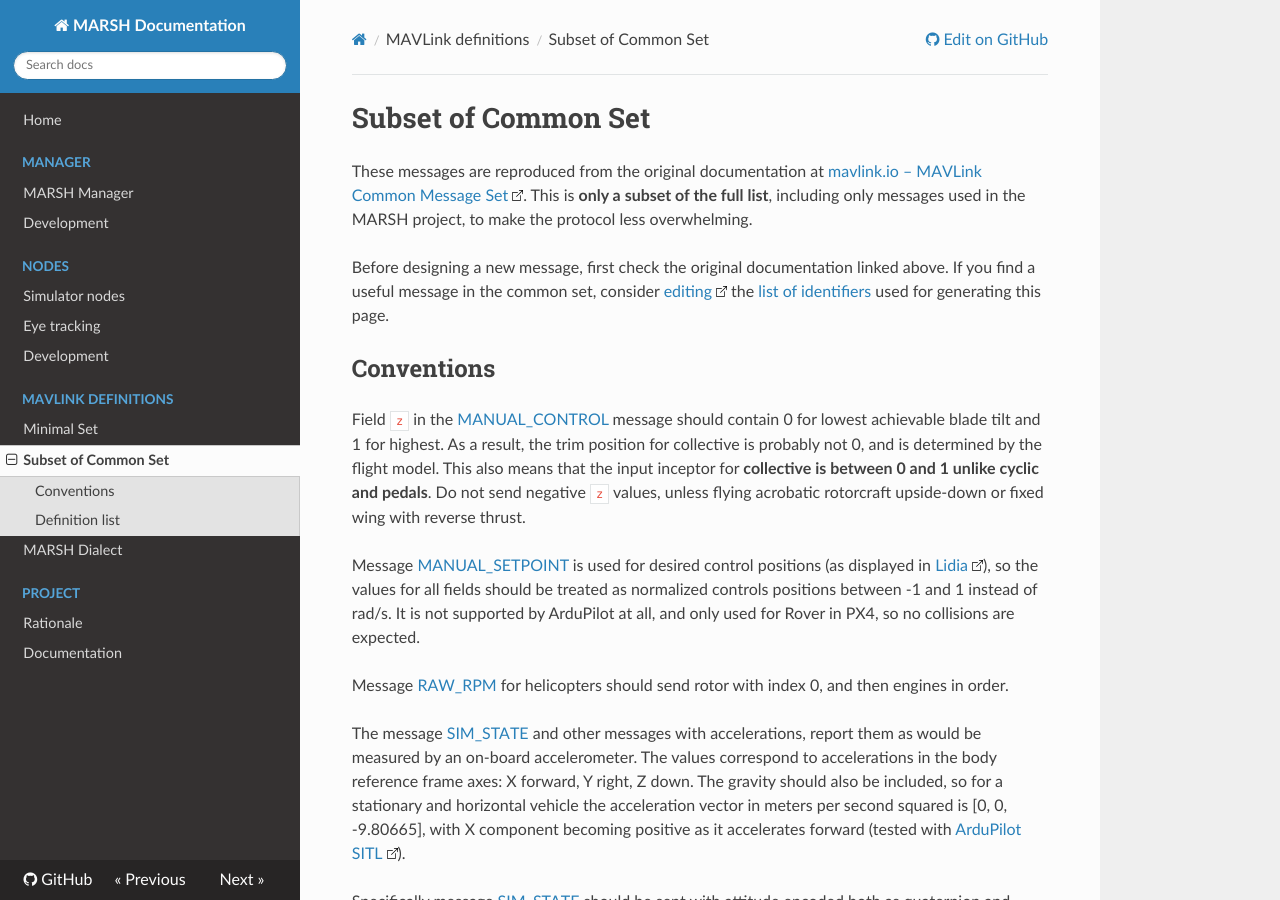
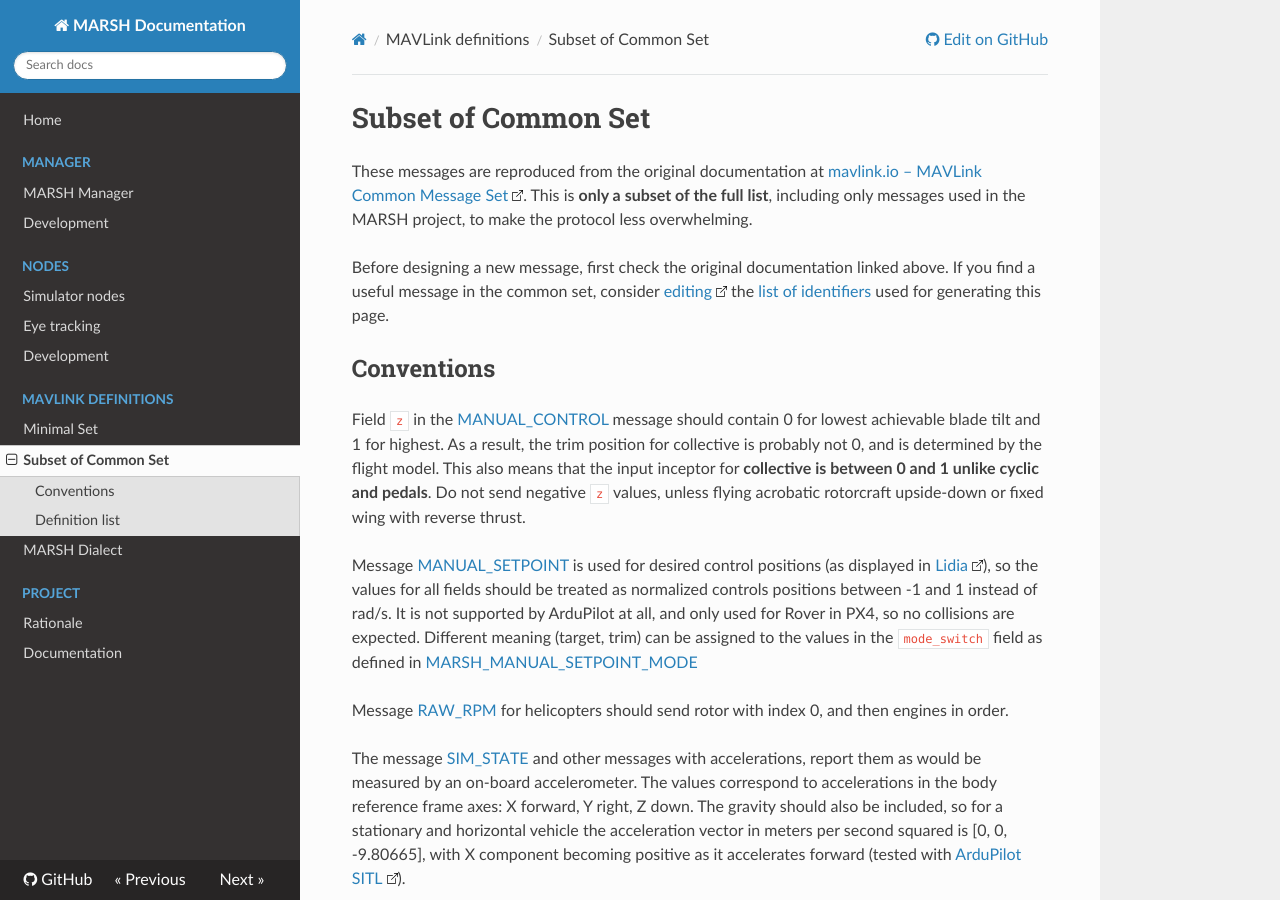
Before and after one commit to marsh-sim/marsh-docs, an MkDocs documentation site: the page built from docs/mavlink/common.md, in a window 1280 px wide and 900 px high. Built offline with MkDocs 1.6.1, drawn with Linux system fonts in a browser that asks for light colours; nearby versions of some CDN libraries.

Commit message:
Describe MARSH_MANUAL_SETPOINT_MODE

```diff
--- a/docs/mavlink/common.md
+++ b/docs/mavlink/common.md
@@ -13,6 +13,7 @@ Do not send negative `z` values, unless flying acrobatic rotorcraft upside-down
 
 Message [MANUAL_SETPOINT](#MANUAL_SETPOINT) is used for desired control positions (as displayed in [Lidia](https://pypi.org/project/lidia/)), so the values for all fields should be treated as normalized controls positions between -1 and 1 instead of rad/s.
 It is not supported by ArduPilot at all, and only used for Rover in PX4, so no collisions are expected.
+Different meaning (target, trim) can be assigned to the values in the `mode_switch` field as defined in [MARSH_MANUAL_SETPOINT_MODE](./marsh.md#MARSH_MANUAL_SETPOINT_NODE)
 
 Message [RAW_RPM](#RAW_RPM) for helicopters should send rotor with index 0, and then engines in order.
 
```
